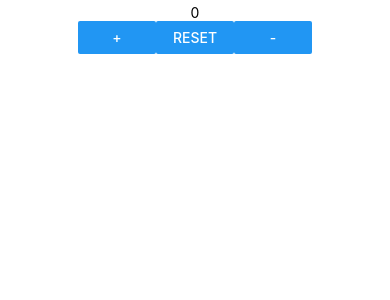
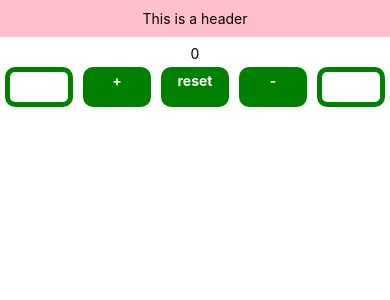
Before and after one commit to OptimistLabyrinth/react-native-workspace, a React Native app in the folder ReactNativeApp01/: screen / in a window 390 px wide. Shown: the top 300 px of the page. Built offline with nearby package versions, Linux system fonts and the light colour scheme.

Commit message:
동일한 코드이지만 UI 다름
Android 에서는 borderRadius 적용할 수 없음
iOS 에서는 <Text/> 의 자손노드에 속하는 텍스트에 대해서 vertical align 적용할 수 없음.

이럴땐 어떻게 해야 할까??

```diff
--- a/ReactNativeApp01/App.tsx
+++ b/ReactNativeApp01/App.tsx
@@ -12,11 +12,11 @@ import {
   Text,
   StyleSheet,
   SafeAreaView,
-  Button,
   GestureResponderEvent,
 } from 'react-native';
+import Header from './src/Header';
 
-function App() {
+export default function App() {
   const [number, setNumber] = useState<number>(0);
 
   function onPressIncrease(_event: GestureResponderEvent) {
@@ -34,19 +34,26 @@ function App() {
   return (
     <SafeAreaView>
       <View style={styles.mainView}>
+        <Header />
         <View style={styles.subViewAbove}>
           <Text>{number}</Text>
         </View>
         <View style={styles.subViewBelow}>
           <View style={styles.eachButton} />
           <View style={styles.eachButton}>
-            <Button onPress={onPressIncrease} title="+" />
+            <Text onPress={onPressIncrease} style={styles.buttonTitle}>
+              +
+            </Text>
           </View>
           <View style={styles.eachButton}>
-            <Button onPress={onPressReset} title="reset" />
+            <Text onPress={onPressReset} style={styles.buttonTitle}>
+              reset
+            </Text>
           </View>
           <View style={styles.eachButton}>
-            <Button onPress={onPressDecrease} title="-" />
+            <Text onPress={onPressDecrease} style={styles.buttonTitle}>
+              -
+            </Text>
           </View>
           <View style={styles.eachButton} />
         </View>
@@ -74,7 +81,25 @@ const styles = StyleSheet.create({
   },
   eachButton: {
     flex: 1,
+    margin: 5,
+    borderRadius: 10,
+    borderWidth: 5,
+    borderStyle: 'solid',
+    borderColor: 'green',
+    height: 40,
+    alignItems: 'center',
+    justifyContent: 'center',
+  },
+  buttonTitle: {
+    flex: 1,
+    width: '100%',
+    height: '100%',
+    alignItems: 'center',
+    justifyContent: 'center',
+    textAlign: 'center',
+    textAlignVertical: 'center',
+    color: 'white',
+    fontWeight: 'bold',
+    backgroundColor: 'green',
   },
 });
-
-export default App;
--- /dev/null
+++ b/ReactNativeApp01/src/Header.tsx
@@ -0,0 +1,41 @@
+/**
+ * Sample React Native App
+ * https://github.com/facebook/react-native
+ *
+ * @format
+ * @flow strict-local
+ */
+
+import React from 'react';
+import {
+  View,
+  StyleSheet,
+  Text,
+  TouchableOpacity,
+  Alert,
+  GestureResponderEvent,
+} from 'react-native';
+
+export default function Header() {
+  function onPressTouchableOpacity(_event: GestureResponderEvent) {
+    Alert.alert('Touched Header !!');
+  }
+
+  return (
+    <TouchableOpacity style={styles.header} onPress={onPressTouchableOpacity}>
+      <View>
+        <Text>This is a header</Text>
+      </View>
+    </TouchableOpacity>
+  );
+}
+
+const styles = StyleSheet.create({
+  header: {
+    width: '100%',
+    paddingVertical: 10,
+    backgroundColor: 'pink',
+    alignItems: 'center',
+    justifyContent: 'center',
+  },
+});
```
